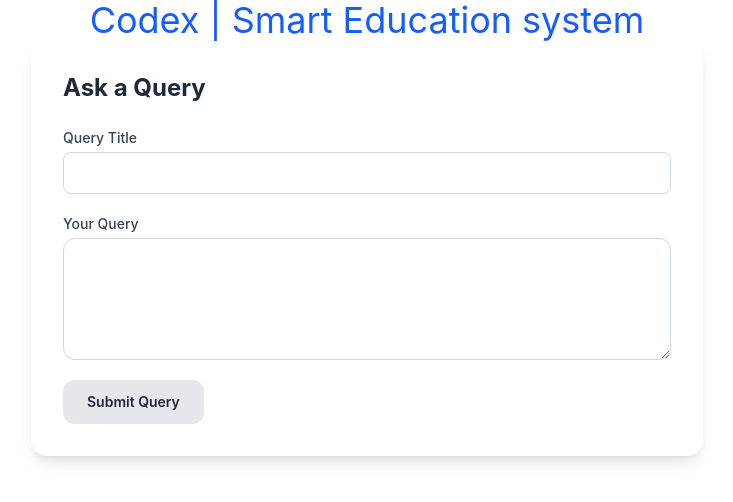
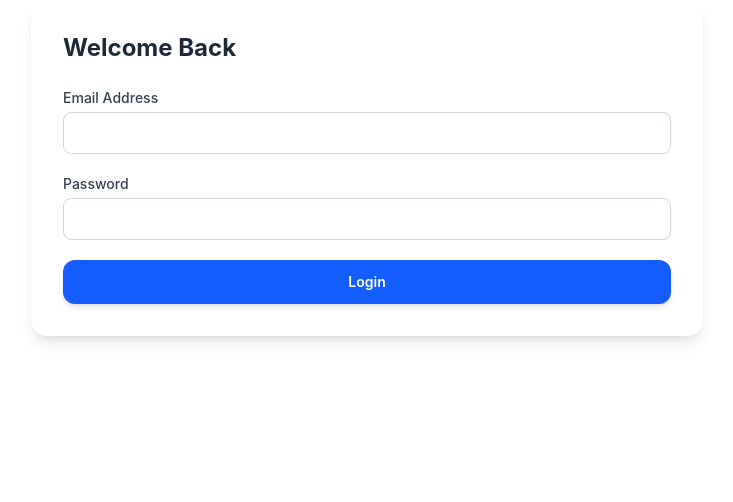
Before and after one commit to Bikashxkhanal/codeyatra2.0_CodeX_smart_edu_sys, a React (Vite) app in the folder frontend/: page / in a window 1280 px wide. Shown: the top 502 px of the page, without its empty margins (273-1006 px from the left). Built offline with nearby package versions, Linux system fonts and the light colour scheme.

Commit message:
routes setup added

```diff
--- a/frontend/package.json
+++ b/frontend/package.json
@@ -10,9 +10,12 @@
     "preview": "vite preview"
   },
   "dependencies": {
+    "@reduxjs/toolkit": "^2.11.2",
     "@tailwindcss/vite": "^4.2.0",
     "react": "^19.2.0",
     "react-dom": "^19.2.0",
+    "react-redux": "^9.2.0",
+    "react-router-dom": "^7.13.0",
     "tailwindcss": "^4.2.0"
   },
   "devDependencies": {
--- a/frontend/src/App.jsx
+++ b/frontend/src/App.jsx
@@ -1,17 +1,30 @@
 import { useState } from 'react'
-// import LoginForm from './components/Form/LoginForm'
-// import COLLABORATION from './components/Form/Collaboration'
+import LoginForm from './components/Form/LoginForm'
 // import COMPLAINT from './components/Form/Complaint'
 // import NOTICE from './components/Form/Notice'
 import QUERY from './components/Form/Query'
+import { createBrowserRouter, RouterProvider } from 'react-router-dom';
+import CollaborationForm from './components/Form/Collaboration';
+
+const router = createBrowserRouter([
+  {
+    path : '',
+    element : <LoginForm />
+  },
+
+  {
+    path : '/collaboration' ,
+    element : <CollaborationForm />
+  }
+])
 
 function App() {
 
 
   return (
     <>
-   <div className='text-center text-4xl text-blue-600'>Codex | Smart Education system</div>
-   <QUERY/>
+    <RouterProvider router={router} >
+   </RouterProvider>
    </>
   )
 }
```
Also changed, not shown: frontend/src/Stores/store.js (added), 2 other files (tests, documents, lock files or other folders).
